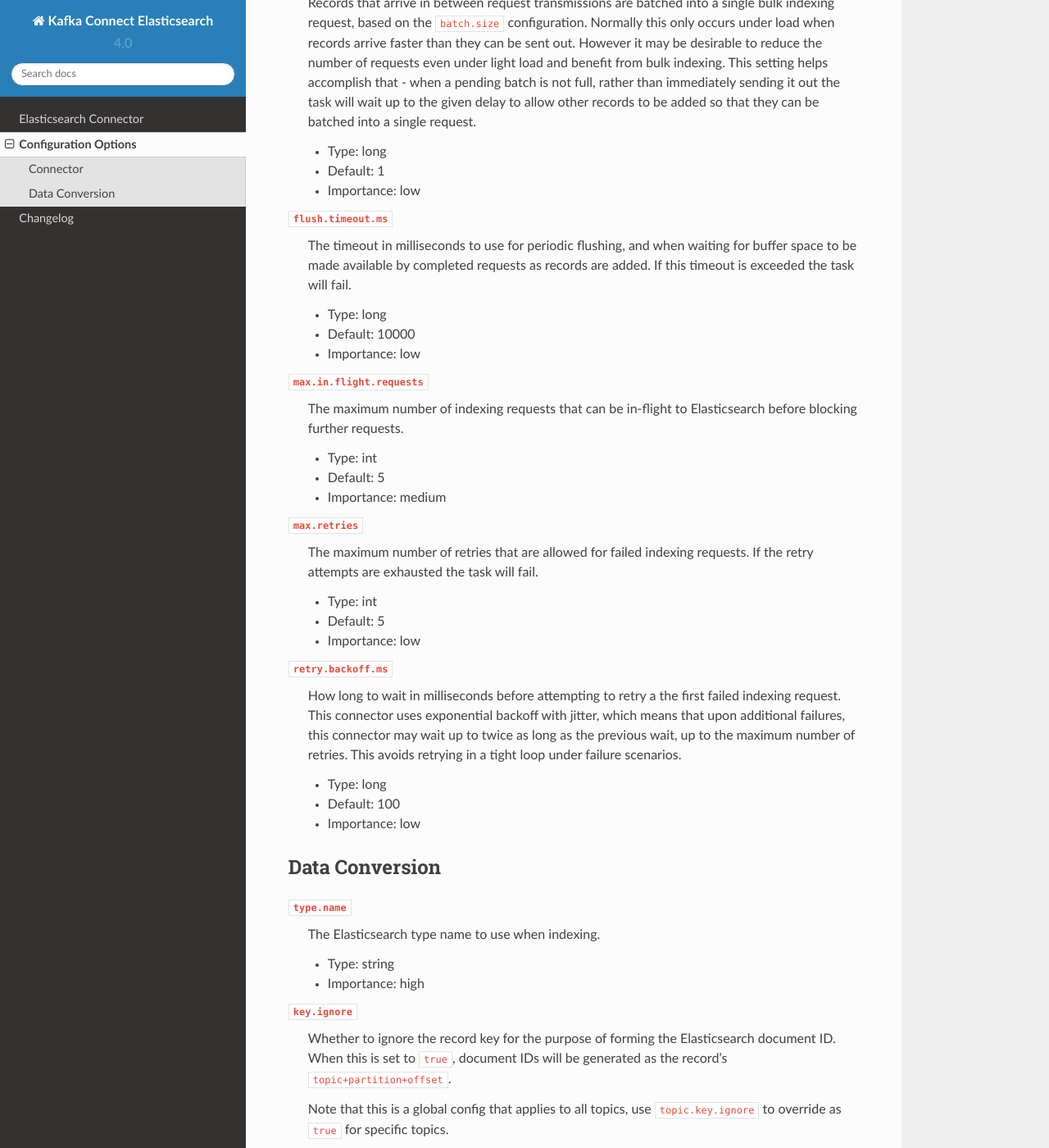
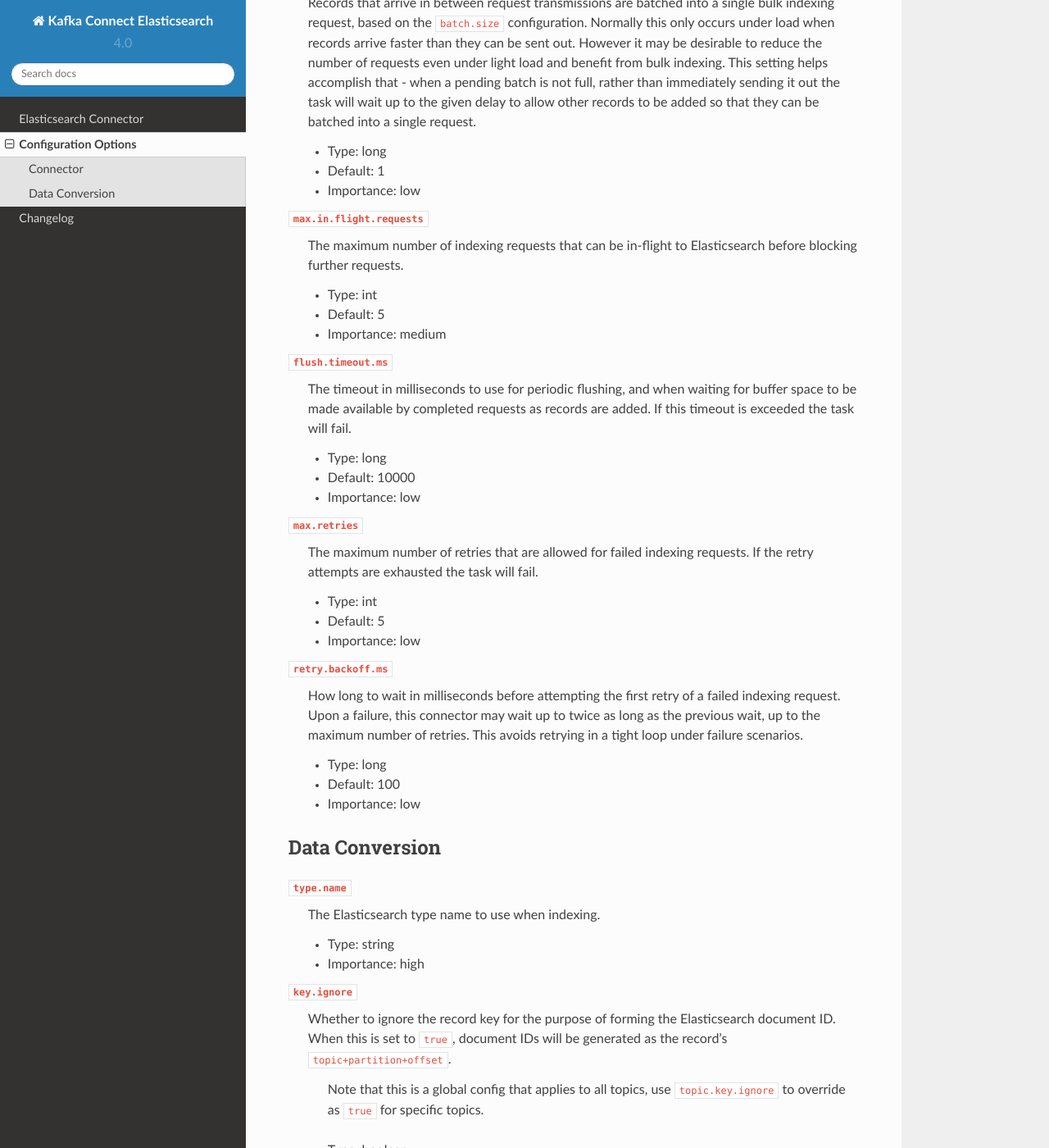
Before and after one commit to confluentinc/kafka-connect-elasticsearch, a Sphinx documentation site: the page built from docs/configuration_options.rst, in a window 1280 px wide and 1400 px high, scrolled down 745 px. Shown: the whole window at 82% size. Built offline with Sphinx 7.4.7 and the Read the Docs theme 2.0.0, drawn with Linux system fonts in a browser that asks for light colours; some of the changed text lies outside the part shown.

Commit message:
MINOR: Regenerated configuration documentation

```diff
--- a/docs/configuration_options.rst
+++ b/docs/configuration_options.rst
@@ -33,19 +33,19 @@
   * Default: 1
   * Importance: low
 
+``max.in.flight.requests``
+  The maximum number of indexing requests that can be in-flight to Elasticsearch before blocking further requests.
+
+  * Type: int
+  * Default: 5
+  * Importance: medium
+
 ``flush.timeout.ms``
   The timeout in milliseconds to use for periodic flushing, and when waiting for buffer space to be made available by completed requests as records are added. If this timeout is exceeded the task will fail.
 
   * Type: long
   * Default: 10000
   * Importance: low
-
-``max.in.flight.requests``
-  The maximum number of indexing requests that can be in-flight to Elasticsearch before blocking further requests.
-
-  * Type: int
-  * Default: 5
-  * Importance: medium
 
 ``max.retries``
   The maximum number of retries that are allowed for failed indexing requests. If the retry attempts are exhausted the task will fail.
@@ -55,7 +55,7 @@
   * Importance: low
 
 ``retry.backoff.ms``
-  How long to wait in milliseconds before attempting to retry a the first failed indexing request. This connector uses exponential backoff with jitter, which means that upon additional failures, this connector may wait up to twice as long as the previous wait, up to the maximum number of retries. This avoids retrying in a tight loop under failure scenarios.
+  How long to wait in milliseconds before attempting the first retry of a failed indexing request. Upon a failure, this connector may wait up to twice as long as the previous wait, up to the maximum number of retries. This avoids retrying in a tight loop under failure scenarios.
 
   * Type: long
   * Default: 100
@@ -73,7 +73,7 @@
 ``key.ignore``
   Whether to ignore the record key for the purpose of forming the Elasticsearch document ID. When this is set to ``true``, document IDs will be generated as the record's ``topic+partition+offset``.
 
-  Note that this is a global config that applies to all topics, use ``topic.key.ignore`` to override as ``true`` for specific topics.
+   Note that this is a global config that applies to all topics, use ``topic.key.ignore`` to override as ``true`` for specific topics.
 
   * Type: boolean
   * Default: false
@@ -82,7 +82,7 @@
 ``schema.ignore``
   Whether to ignore schemas during indexing. When this is set to ``true``, the record schema will be ignored for the purpose of registering an Elasticsearch mapping. Elasticsearch will infer the mapping from the data (dynamic mapping needs to be enabled by the user).
 
-  Note that this is a global config that applies to all topics, use ``topic.schema.ignore`` to override as ``true`` for specific topics.
+   Note that this is a global config that applies to all topics, use ``topic.schema.ignore`` to override as ``true`` for specific topics.
 
   * Type: boolean
   * Default: false
```
Also changed, not shown: other parts of docs/configuration_options.rst (+7 -0 lines).
